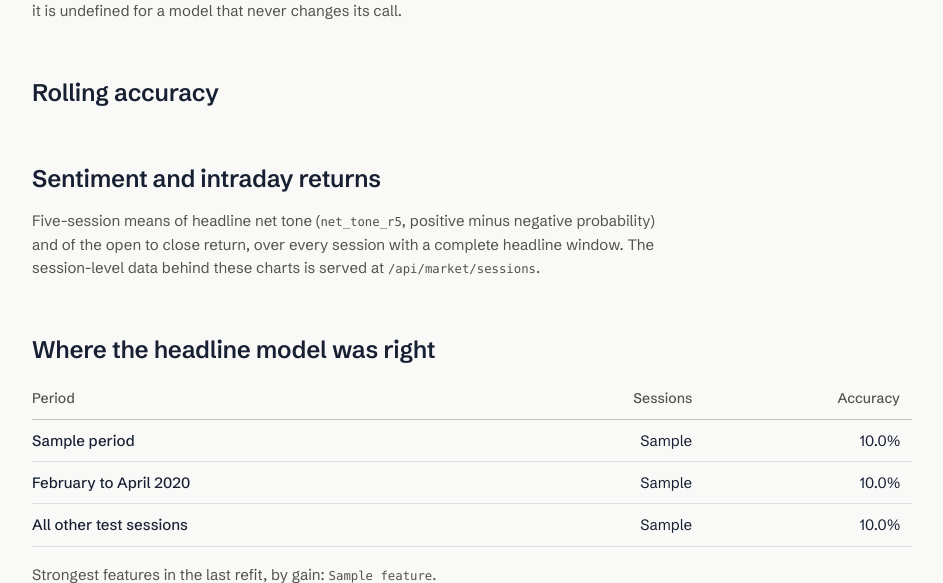
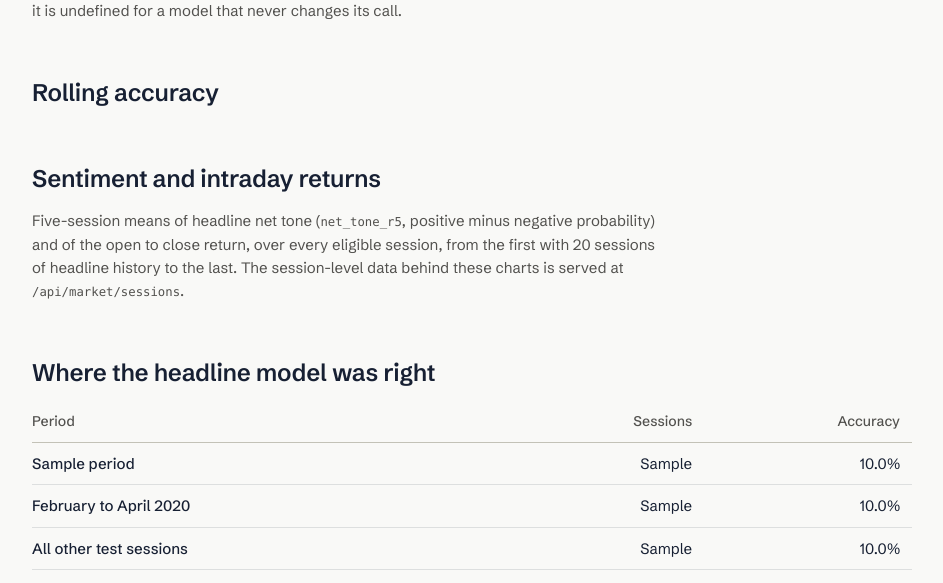
Before and after one commit to Deveshu04/Financial-Sentiment-Classification-via-Fine-tuned-FinBERT, a Flask app: template app/templates/market.html in a window 1280 px wide. Shown: the part 726-1309 px from the top of the page, without its empty margins (168-1111 px from the left). Run offline with Flask 3, Linux system fonts and the light colour scheme; the template is opened without the code that fills it: most values are stand-ins (such as "Sample title", 1, 10 or a date in 2020); parts of the project's set-up code (start-up, migrations or seed data) failed here and were passed over.

Commit message:
Fix review findings before release

```diff
--- a/app/sentiment.py
+++ b/app/sentiment.py
@@ -30,6 +30,10 @@ def parse_texts(body):
             raise ValidationError("every text must be a non-empty string")
         if len(text) > MAX_CHARS:
             raise ValidationError(f"each text is limited to {MAX_CHARS} characters")
+        try:
+            text.encode("utf-8")
+        except UnicodeEncodeError:
+            raise ValidationError("texts must be valid Unicode; one contains an unpaired surrogate") from None
     return texts
 
 
--- a/app/server.py
+++ b/app/server.py
@@ -6,6 +6,7 @@ from pathlib import Path
 from flask import Flask, jsonify, render_template, request
 from flask.json.provider import DefaultJSONProvider
 from werkzeug.exceptions import HTTPException
+from werkzeug.middleware.proxy_fix import ProxyFix
 
 from artifacts import ensure_artifacts, hub_download
 from errors import ValidationError
@@ -62,6 +63,7 @@ def create_app(artifact_dir=None):
     benchmarks = {kind: [b for b in metrics["benchmarks"] if b["kind"] == kind] for kind in ("sentiment", "market")}
     hero = {"text": EXAMPLES[0], **classifier.predict([EXAMPLES[0]])[0]}
     app = App(__name__)
+    app.wsgi_app = ProxyFix(app.wsgi_app, x_proto=1)
     app.config["MAX_CONTENT_LENGTH"] = 256 * 1024
     app.add_template_filter(fmt, "fmt")
     app.add_template_filter(thousands, "thousands")
@@ -89,7 +91,11 @@ def create_app(artifact_dir=None):
 
     @app.post("/api/sentiment")
     def score():
-        texts = parse_texts(request.get_json(silent=True))
+        try:
+            body = request.get_json(silent=True)
+        except RecursionError:
+            raise ValidationError("the JSON body is nested too deeply") from None
+        texts = parse_texts(body)
         started = time.perf_counter()
         predictions = classifier.predict(texts)
         return jsonify(model=MODEL_NAME, predictions=predictions, latency_ms=round((time.perf_counter() - started) * 1000, 2))
--- a/app/templates/market.html
+++ b/app/templates/market.html
@@ -32,7 +32,7 @@
 </section>
 <section aria-labelledby="tone-title">
   <h2 id="tone-title">Sentiment and intraday returns</h2>
-  <p class="note">Five-session means of headline net tone (<code>net_tone_r5</code>, positive minus negative probability) and of the open to close return, over every session with a complete headline window. The session-level data behind these charts is served at <code>/api/market/sessions</code>.</p>
+  <p class="note">Five-session means of headline net tone (<code>net_tone_r5</code>, positive minus negative probability) and of the open to close return, over every eligible session, from the first with 20 sessions of headline history to the last. The session-level data behind these charts is served at <code>/api/market/sessions</code>.</p>
   <div id="tone" class="chart" role="img" aria-label="Headline net tone and the S&amp;P 500 open to close return over time"></div>
 </section>
 <section aria-labelledby="where">
```
Also changed, not shown: tests/test_pages.py (+10 -0 lines), tests/test_sentiment.py (+1 -1 lines), tests/test_server.py (+4 -1 lines), README.md, 1 other file.
